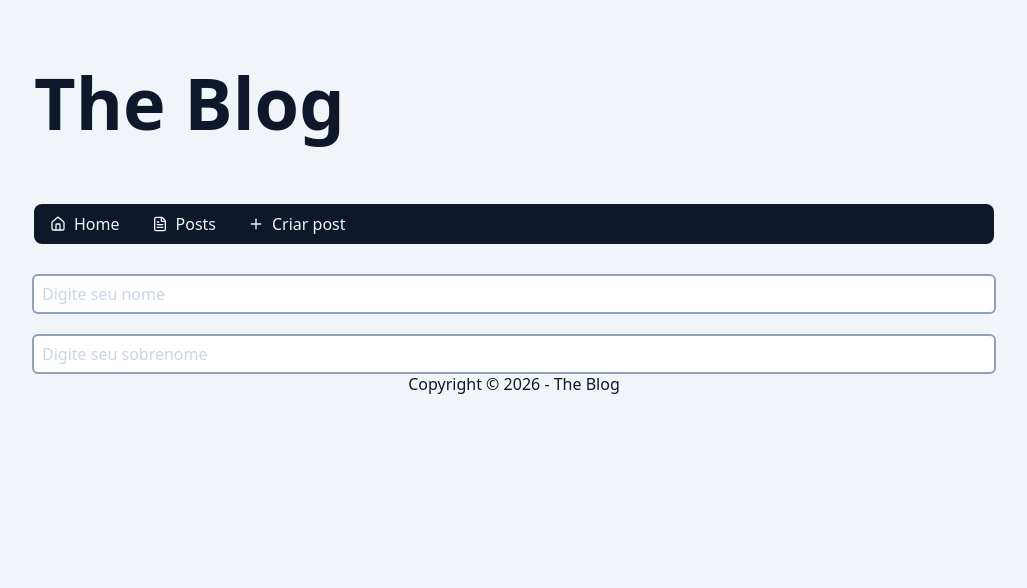
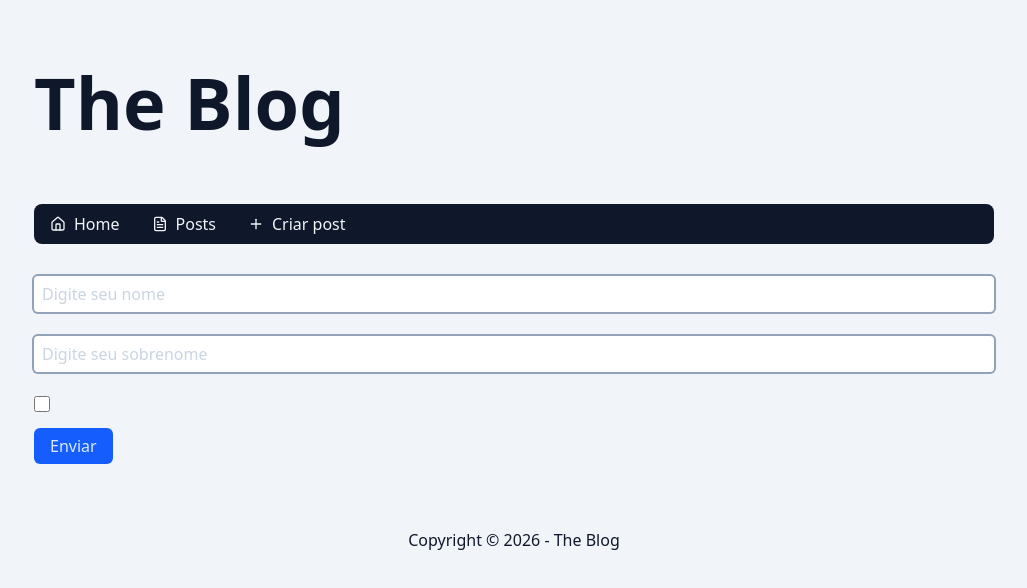
Before and after one commit to leo-dot-com-dot-br/blog-next-react, a Next.js app: page /admin/post/new in a window 1280 px wide. Shown: the top 588 px of the page, without its empty margins (126-1153 px from the left). Built offline with nearby package versions, Linux system fonts and the light colour scheme.

Commit message:
Criado InputCheckbox e componente de formulário para edição de post

```diff
--- a/src/app/admin/post/new/page.tsx
+++ b/src/app/admin/post/new/page.tsx
@@ -1,12 +1,7 @@
-import { InputText } from '@/components/InputText';
+import { ManagePostForm } from '@/components/admin/ManagePostForm';
 
 export const dynamic = 'force-dynamic';
 
 export default async function AdminPostNewPage() {
-  return (
-    <div className='flex flex-col gap-6'>
-      <InputText labelText='' placeholder='Digite seu nome' />
-      <InputText labelText='' placeholder='Digite seu sobrenome' />
-    </div>
-  );
+  return <ManagePostForm />;
 }
--- /dev/null
+++ b/src/components/InputCheckbox/index.tsx
@@ -0,0 +1,34 @@
+import clsx from 'clsx';
+import { useId } from 'react';
+
+type InputCheckboxProps = {
+  labelText?: string;
+  type?: 'checkbox';
+} & React.ComponentProps<'input'>;
+
+export function InputCheckbox({
+  labelText = '',
+  type = 'checkbox',
+  ...props
+}: InputCheckboxProps) {
+  const id = useId();
+
+  return (
+    <div className='flex items-center gap-3'>
+      <input
+        {...props}
+        className={clsx(
+          'w-4 h-4 outline-none focus:ring-2 focus:ring-blue-600',
+          props.className,
+        )}
+        id={id}
+        type={type}
+      />
+      {labelText && (
+        <label className='text-sm' htmlFor={id}>
+          {labelText}
+        </label>
+      )}
+    </div>
+  );
+}
--- /dev/null
+++ b/src/components/admin/ManagePostForm/index.tsx
@@ -0,0 +1,20 @@
+'use client';
+
+import { Button } from '@/components/Button';
+import { InputCheckbox } from '@/components/InputCheckbox';
+import { InputText } from '@/components/InputText';
+
+export function ManagePostForm() {
+  return (
+    <form action='' className='mb-16'>
+      <div className='flex flex-col gap-6'>
+        <InputText labelText='' placeholder='Digite seu nome' />
+        <InputText labelText='' placeholder='Digite seu sobrenome' />
+        <InputCheckbox />
+      </div>
+      <div className='mt-4'>
+        <Button type='submit'>Enviar</Button>
+      </div>
+    </form>
+  );
+}
```
